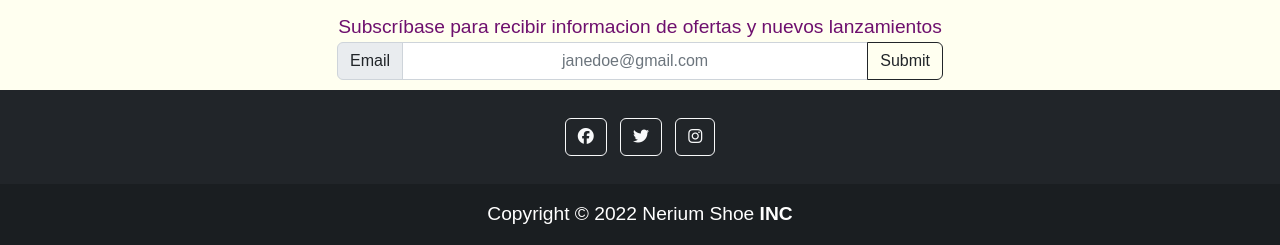
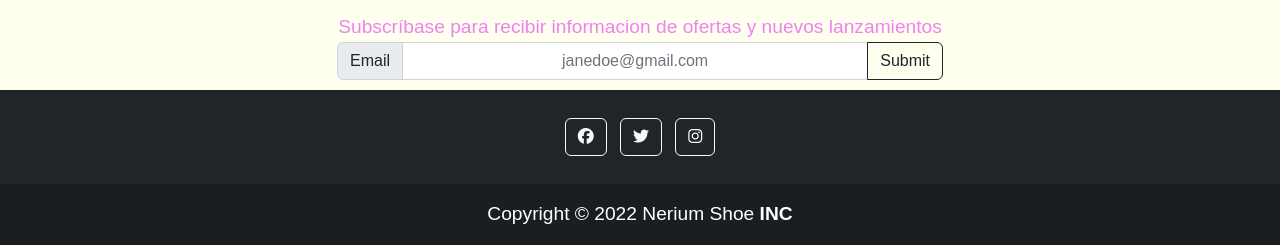
Before and after one commit to Matieztapia/Proyecto-Final, a website: page index.html in a window 1280 px wide. Shown: the part 1015-1260 px from the top of the page. Drawn offline with Linux system fonts and the light colour scheme; a web font is replaced by a local one.

Commit message:
cambio de color en index

```diff
--- a/scss/_pages.scss
+++ b/scss/_pages.scss
@@ -5,7 +5,7 @@
 }
 .sub__form{
     margin: 10px;
-    color: rgb(110, 16, 110);
+    color: violet;
 }
 .form__style{
     display:block;
```
Also changed, not shown: css/custom.css.
